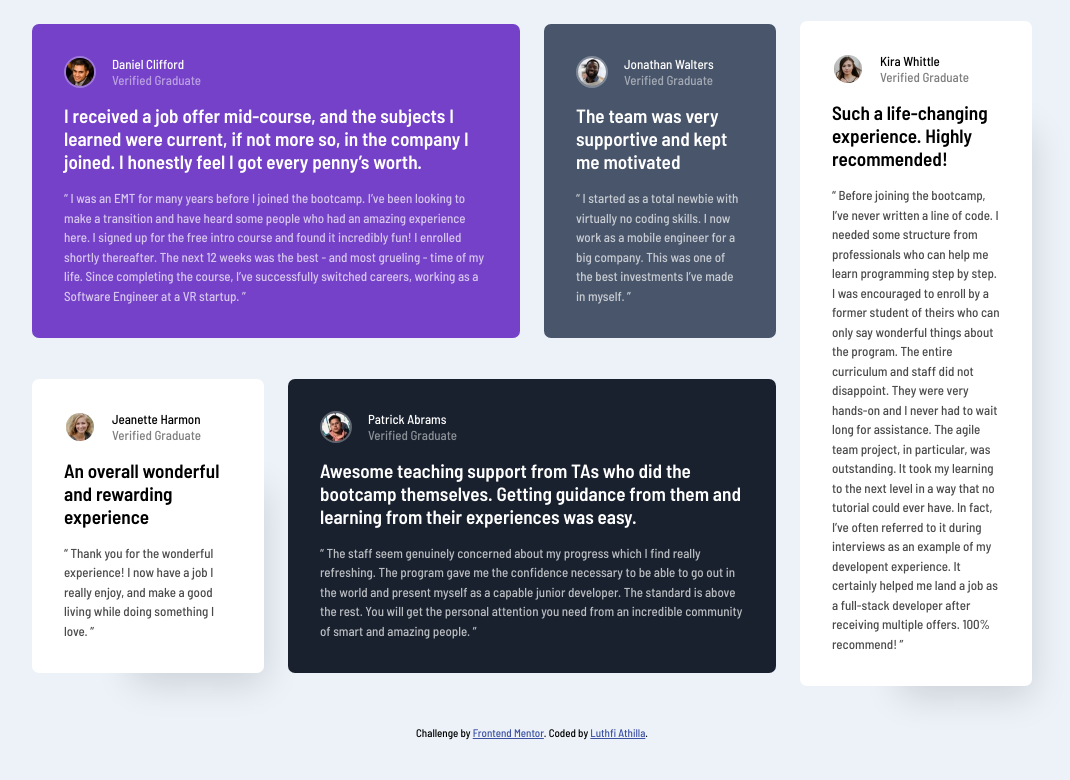
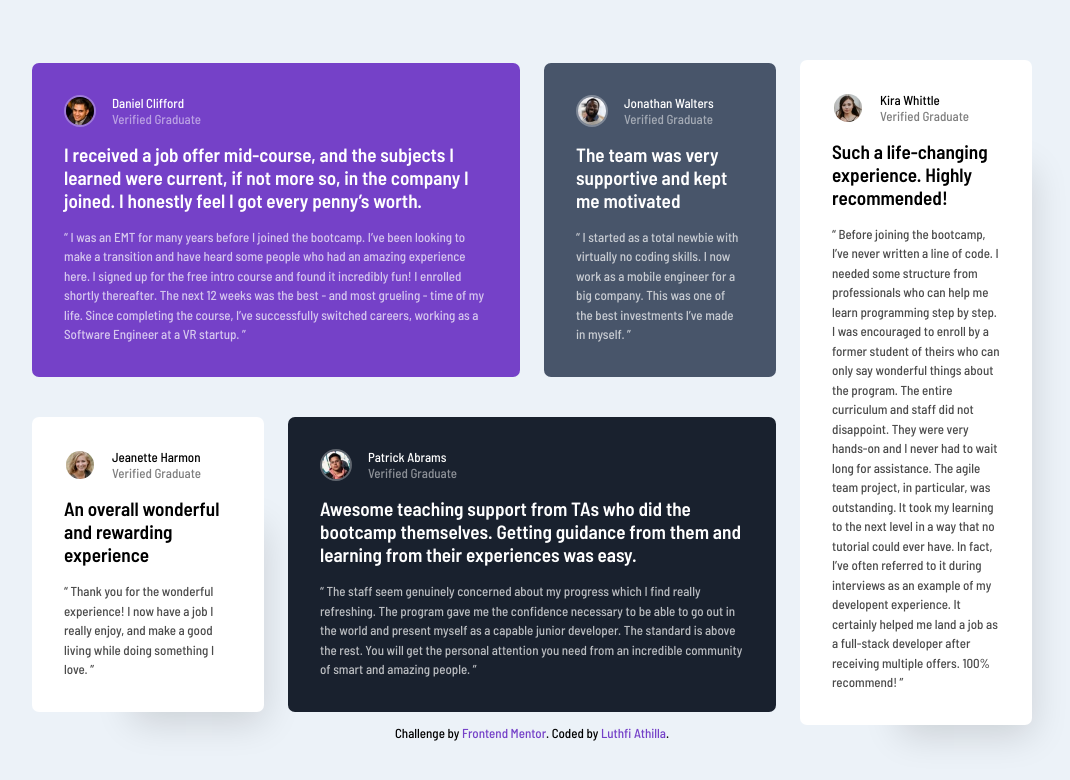
Before and after one commit to Athlla/Testimonial-grid, a plain HTML site: page index.html in a window 1280 px wide. Shown: the whole page, without its empty margins (108-1178 px from the left). Drawn offline with Linux system fonts and the light colour scheme.

Commit message:
Make width 100% and add margin to attribution

```diff
--- a/index.html
+++ b/index.html
@@ -11,15 +11,6 @@
     />
     <title>Frontend Mentor | [Challenge Name Here]</title>
     <link rel="stylesheet" href="styles/main.css" />
-    <style>
-      .attribution {
-        font-size: 11px;
-        text-align: center;
-      }
-      .attribution a {
-        color: hsl(228, 45%, 44%);
-      }
-    </style>
   </head>
   <body>
     <div class="container">
@@ -36,12 +27,12 @@
               <p class="user-status">Verified Graduate</p>
             </div>
           </div>
-          <div class="testimonial__highlight">
+          <h2 class="testimonial__highlight">
             I received a job offer mid-course, and the subjects I learned were
             current, if not more so, in the company I joined. I honestly feel I
             got every penny’s worth.
-          </div>
-          <div class="testimonial__review">
+          </h2>
+          <p class="testimonial__review">
             “ I was an EMT for many years before I joined the bootcamp. I’ve
             been looking to make a transition and have heard some people who had
             an amazing experience here. I signed up for the free intro course
@@ -49,7 +40,7 @@
             12 weeks was the best - and most grueling - time of my life. Since
             completing the course, I’ve successfully switched careers, working
             as a Software Engineer at a VR startup. ”
-          </div>
+          </p>
         </div>
         <div class="testimonial card-2">
           <div class="testimonial__user">
@@ -63,14 +54,14 @@
               <p class="user-status">Verified Graduate</p>
             </div>
           </div>
-          <div class="testimonial__highlight">
+          <h2 class="testimonial__highlight">
             The team was very supportive and kept me motivated
-          </div>
-          <div class="testimonial__review">
+          </h2>
+          <p class="testimonial__review">
             “ I started as a total newbie with virtually no coding skills. I now
             work as a mobile engineer for a big company. This was one of the
             best investments I’ve made in myself. ”
-          </div>
+          </p>
         </div>
         <div class="testimonial card-3">
           <div class="testimonial__user">
@@ -84,13 +75,13 @@
               <p class="user-status">Verified Graduate</p>
             </div>
           </div>
-          <div class="testimonial__highlight">
+          <h2 class="testimonial__highlight">
             An overall wonderful and rewarding experience
-          </div>
-          <div class="testimonial__review">
+          </h2>
+          <p class="testimonial__review">
             “ Thank you for the wonderful experience! I now have a job I really
             enjoy, and make a good living while doing something I love. ”
-          </div>
+          </p>
         </div>
         <div class="testimonial card-4">
           <div class="testimonial__user">
@@ -104,10 +95,10 @@
               <p class="user-status">Verified Graduate</p>
             </div>
           </div>
-          <div class="testimonial__highlight">
+          <h2 class="testimonial__highlight">
             Such a life-changing experience. Highly recommended!
-          </div>
-          <div class="testimonial__review">
+          </h2>
+          <p class="testimonial__review">
             “ Before joining the bootcamp, I’ve never written a line of code. I
             needed some structure from professionals who can help me learn
             programming step by step. I was encouraged to enroll by a former
@@ -120,7 +111,7 @@
             example of my developent experience. It certainly helped me land a
             job as a full-stack developer after receiving multiple offers. 100%
             recommend! ”
-          </div>
+          </p>
         </div>
         <div class="testimonial card-5">
           <div class="testimonial__user">
@@ -134,19 +125,19 @@
               <p class="user-status">Verified Graduate</p>
             </div>
           </div>
-          <div class="testimonial__highlight">
+          <h2 class="testimonial__highlight">
             Awesome teaching support from TAs who did the bootcamp themselves.
             Getting guidance from them and learning from their experiences was
             easy.
-          </div>
-          <div class="testimonial__review">
+          </h2>
+          <p class="testimonial__review">
             “ The staff seem genuinely concerned about my progress which I find
             really refreshing. The program gave me the confidence necessary to
             be able to go out in the world and present myself as a capable
             junior developer. The standard is above the rest. You will get the
             personal attention you need from an incredible community of smart
             and amazing people. ”
-          </div>
+          </p>
         </div>
       </div>
       <div class="attribution">
--- a/styles/main.scss
+++ b/styles/main.scss
@@ -8,7 +8,7 @@ $light-gray: hsl(0, 0%, 81%);
 $light-grayish-blue: hsl(210, 46%, 95%);
 
 @mixin desktop {
-  @media (min-width: 768px) {
+  @media (min-width: 1024px) {
     @content;
   }
 }
@@ -37,7 +37,7 @@ body {
   }
 
   .grid-container {
-    width: 80%;
+    width: 100%;
     max-width: 350px;
     margin-top: 5rem;
     display: grid;
@@ -135,8 +135,13 @@ body {
   .attribution {
     margin: 2.5rem 0;
 
-    // @include desktop {
-    //   margin: 0;
-    // }
+    @include desktop {
+      margin: 0;
+    }
+
+    a {
+      color: $moderate-violet;
+      text-decoration: none;
+    }
   }
 }
```
Also changed, not shown: styles/main.css, 1 other file.
